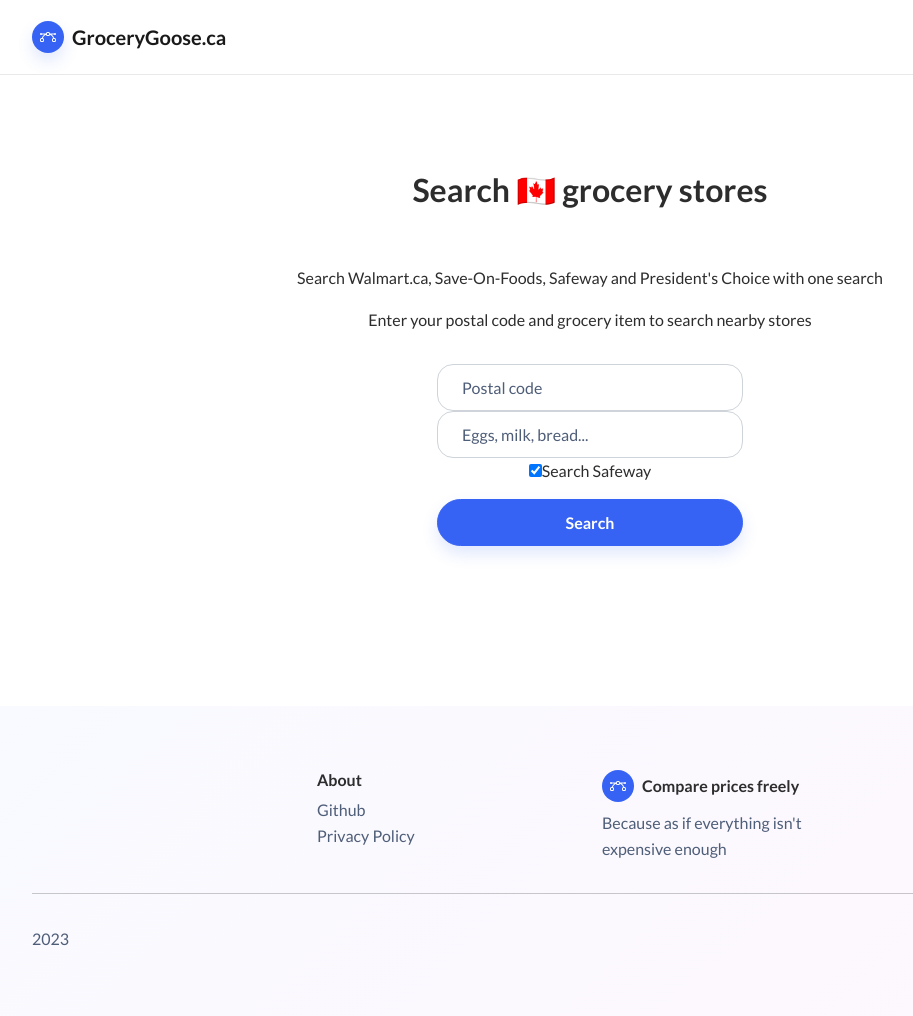
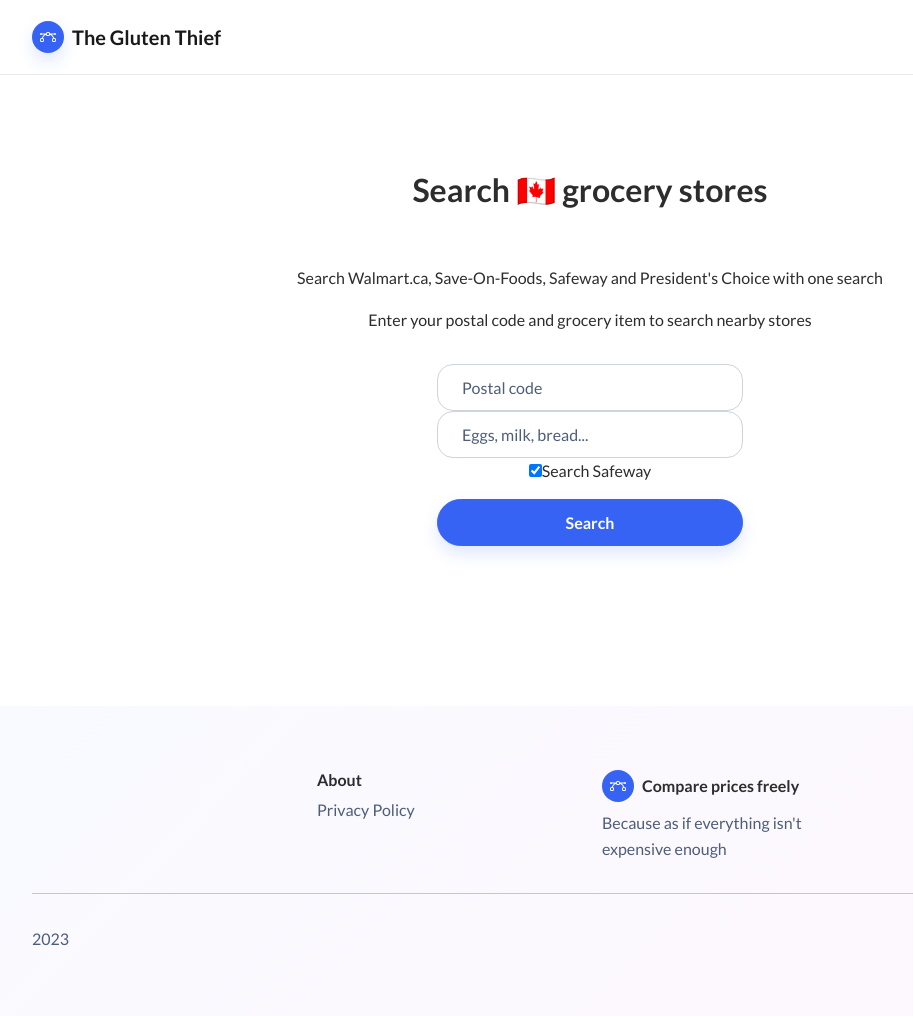
Before and after one commit to snacsnoc/grocery-app, a Flask app: page / in a window 1280 px wide. Shown: the whole page, without its empty margins (50-963 px from the left). Run offline with Flask 3, Linux system fonts and the light colour scheme; some libraries are stand-ins or nearby versions.

Commit message:
up dates

```diff
--- a/templates/footer.html
+++ b/templates/footer.html
@@ -5,7 +5,7 @@
                 <div class="col-sm-4 col-md-3 text-center text-lg-start d-flex flex-column">
                     <h3 class="fs-6 fw-bold">About</h3>
                     <ul class="list-unstyled">
-                        <li><a href="https://github.com/snacsnoc/grocery-app">Github</a></li>
+
                         <li><a href="#" class="privacy-link">Privacy Policy</a></li>
 
                     </ul>
--- a/templates/nav.html
+++ b/templates/nav.html
@@ -2,7 +2,7 @@
         <div class="container"><a class="navbar-brand d-flex align-items-center" href="/"><span class="bs-icon-sm bs-icon-circle bs-icon-primary shadow d-flex justify-content-center align-items-center me-2 bs-icon"><svg xmlns="http://www.w3.org/2000/svg" width="1em" height="1em" fill="currentColor" viewBox="0 0 16 16" class="bi bi-bezier">
                         <path fill-rule="evenodd" d="M0 10.5A1.5 1.5 0 0 1 1.5 9h1A1.5 1.5 0 0 1 4 10.5v1A1.5 1.5 0 0 1 2.5 13h-1A1.5 1.5 0 0 1 0 11.5v-1zm1.5-.5a.5.5 0 0 0-.5.5v1a.5.5 0 0 0 .5.5h1a.5.5 0 0 0 .5-.5v-1a.5.5 0 0 0-.5-.5h-1zm10.5.5A1.5 1.5 0 0 1 13.5 9h1a1.5 1.5 0 0 1 1.5 1.5v1a1.5 1.5 0 0 1-1.5 1.5h-1a1.5 1.5 0 0 1-1.5-1.5v-1zm1.5-.5a.5.5 0 0 0-.5.5v1a.5.5 0 0 0 .5.5h1a.5.5 0 0 0 .5-.5v-1a.5.5 0 0 0-.5-.5h-1zM6 4.5A1.5 1.5 0 0 1 7.5 3h1A1.5 1.5 0 0 1 10 4.5v1A1.5 1.5 0 0 1 8.5 7h-1A1.5 1.5 0 0 1 6 5.5v-1zM7.5 4a.5.5 0 0 0-.5.5v1a.5.5 0 0 0 .5.5h1a.5.5 0 0 0 .5-.5v-1a.5.5 0 0 0-.5-.5h-1z"></path>
                         <path d="M6 4.5H1.866a1 1 0 1 0 0 1h2.668A6.517 6.517 0 0 0 1.814 9H2.5c.123 0 .244.015.358.043a5.517 5.517 0 0 1 3.185-3.185A1.503 1.503 0 0 1 6 5.5v-1zm3.957 1.358A1.5 1.5 0 0 0 10 5.5v-1h4.134a1 1 0 1 1 0 1h-2.668a6.517 6.517 0 0 1 2.72 3.5H13.5c-.123 0-.243.015-.358.043a5.517 5.517 0 0 0-3.185-3.185z"></path>
-                    </svg></span><span>GroceryGoose.ca</span></a>
+                    </svg></span><span>The Gluten Thief</span></a>
             <div class="collapse navbar-collapse" id="navcol-1">
                 <ul class="navbar-nav mx-auto">
                     <li class="nav-item"></li>
```
Also changed, not shown: routes.py (line endings or trailing spaces).
